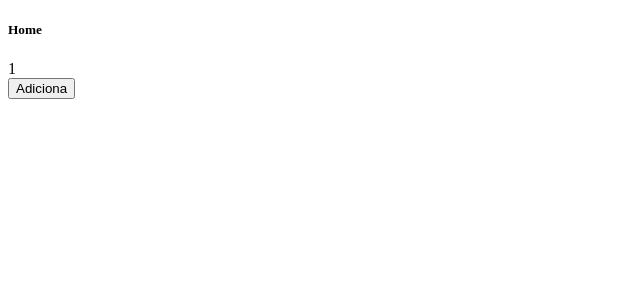
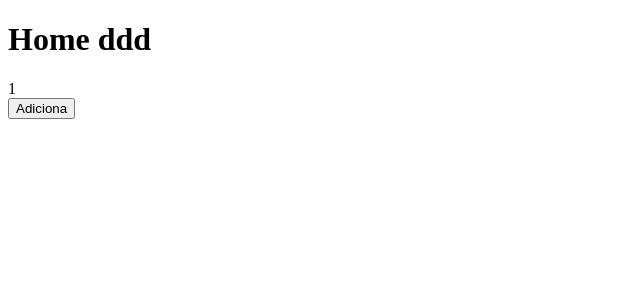
Before and after one commit to jgsitaqui/teste-ideia, a Next.js app: page / in a window 1280 px wide. Shown: the top 300 px of the page, without its empty margins (0-640 px from the left). Built offline with nearby package versions, Linux system fonts and the light colour scheme.

Commit message:
primeira página

```diff
--- a/pages/index.js
+++ b/pages/index.js
@@ -3,7 +3,7 @@ import { useState } from 'react';
 function Home() {
     return (
         <div>
-            <h5> Home </h5>
+            <h1> Home ddd </h1>
             <Contador />
         </div>
     )
```
